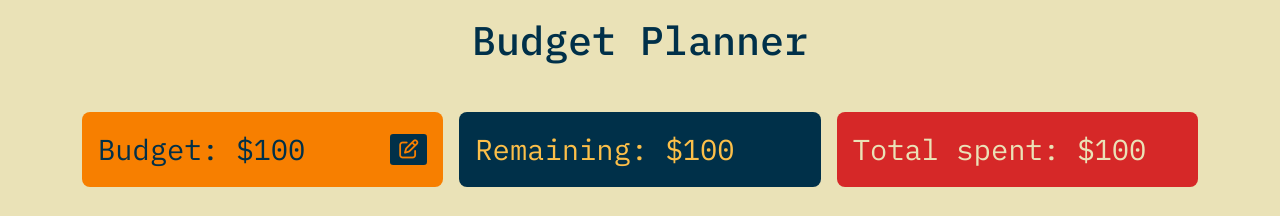
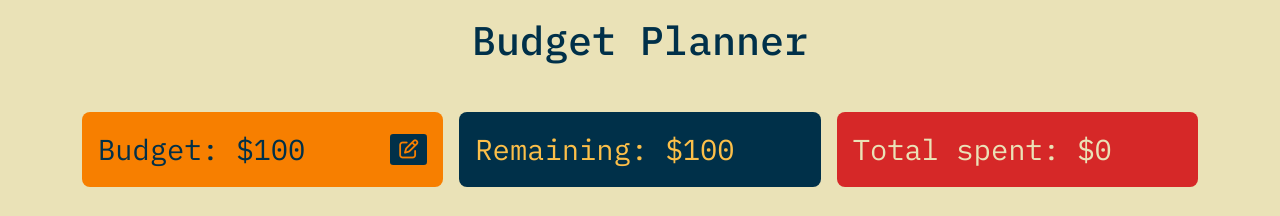
Before and after one commit to fa-901/ng-budget-tracker, an Angular app: page / in a window 1280 px wide. Shown: the top 216 px of the page. Built offline with nearby package versions, Linux system fonts and the light colour scheme.

Commit message:
add getters for amount remaining and spent

```diff
--- a/src/app/components/button-group/button-group.component.html
+++ b/src/app/components/button-group/button-group.component.html
@@ -24,7 +24,12 @@
 		<div class="rem d-flex align-items-center">
 			<div class="me-3">
 				Remaining:
-				{{ this.remaining | currency: "USD":"symbol":"0.0-2" }}
+				<ng-container *ngIf="this.remaining >= 0">
+					{{ this.remaining | currency: "USD":"symbol":"0.0-2" }}
+				</ng-container>
+				<ng-container *ngIf="this.remaining < 0">
+					over limit
+				</ng-container>
 			</div>
 		</div>
 	</div>
--- a/src/app/components/button-group/button-group.component.ts
+++ b/src/app/components/button-group/button-group.component.ts
@@ -12,13 +12,16 @@ export class ButtonGroupComponent {
 	constructor(private itemService: ItemServiceService) {}
 
 	get remaining() {
-		return this.itemService.budget;
+		return this.itemService.budget - this.spent;
 	}
-	//TODO
+
 	get spent() {
-		return this.itemService.budget;
+		const sum = this.itemService.itemList.reduce((prev, item) => {
+			return item.value + prev;
+		}, 0);
+		return sum;
 	}
-	//TODO
+
 	get budget() {
 		return this.itemService.budget;
 	}
```
